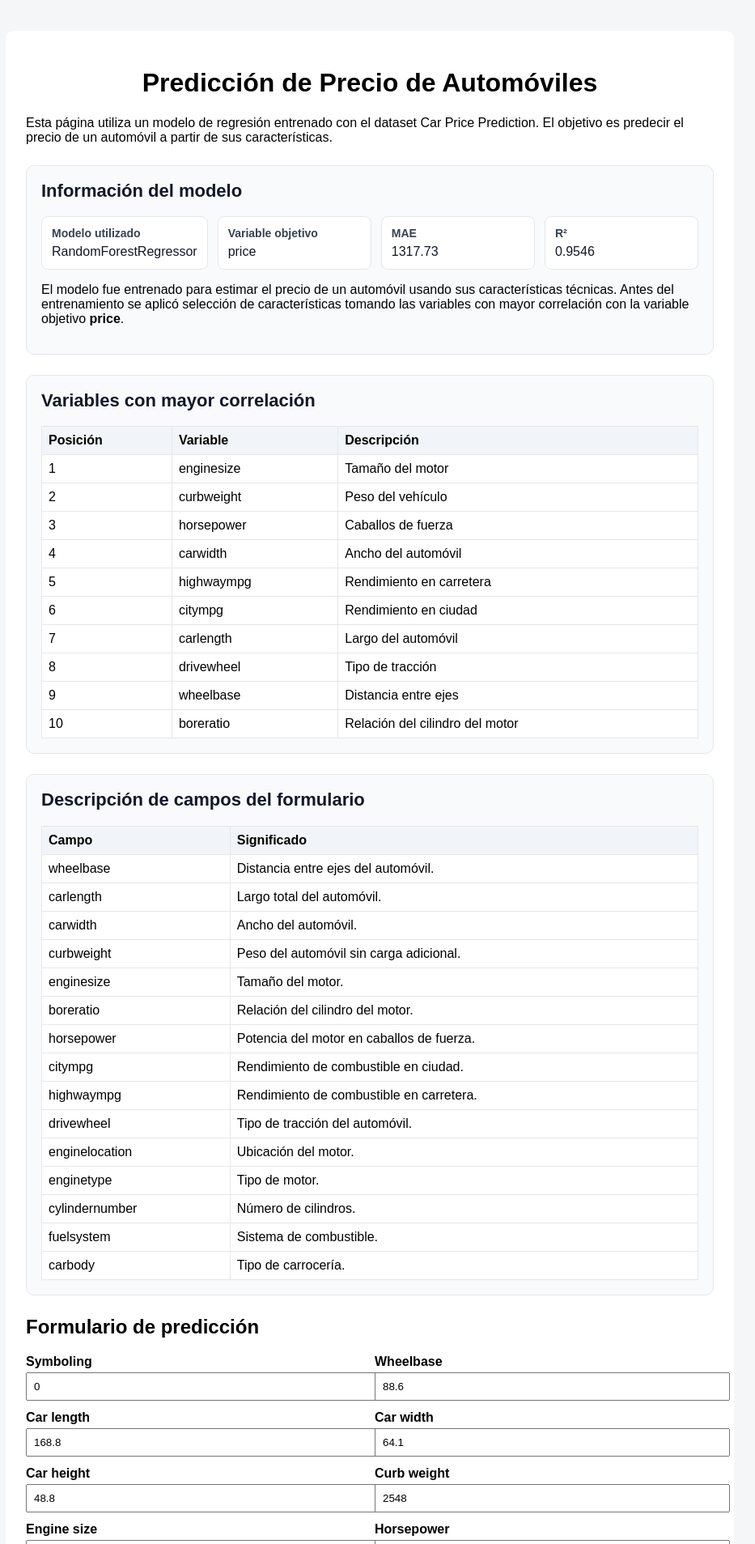
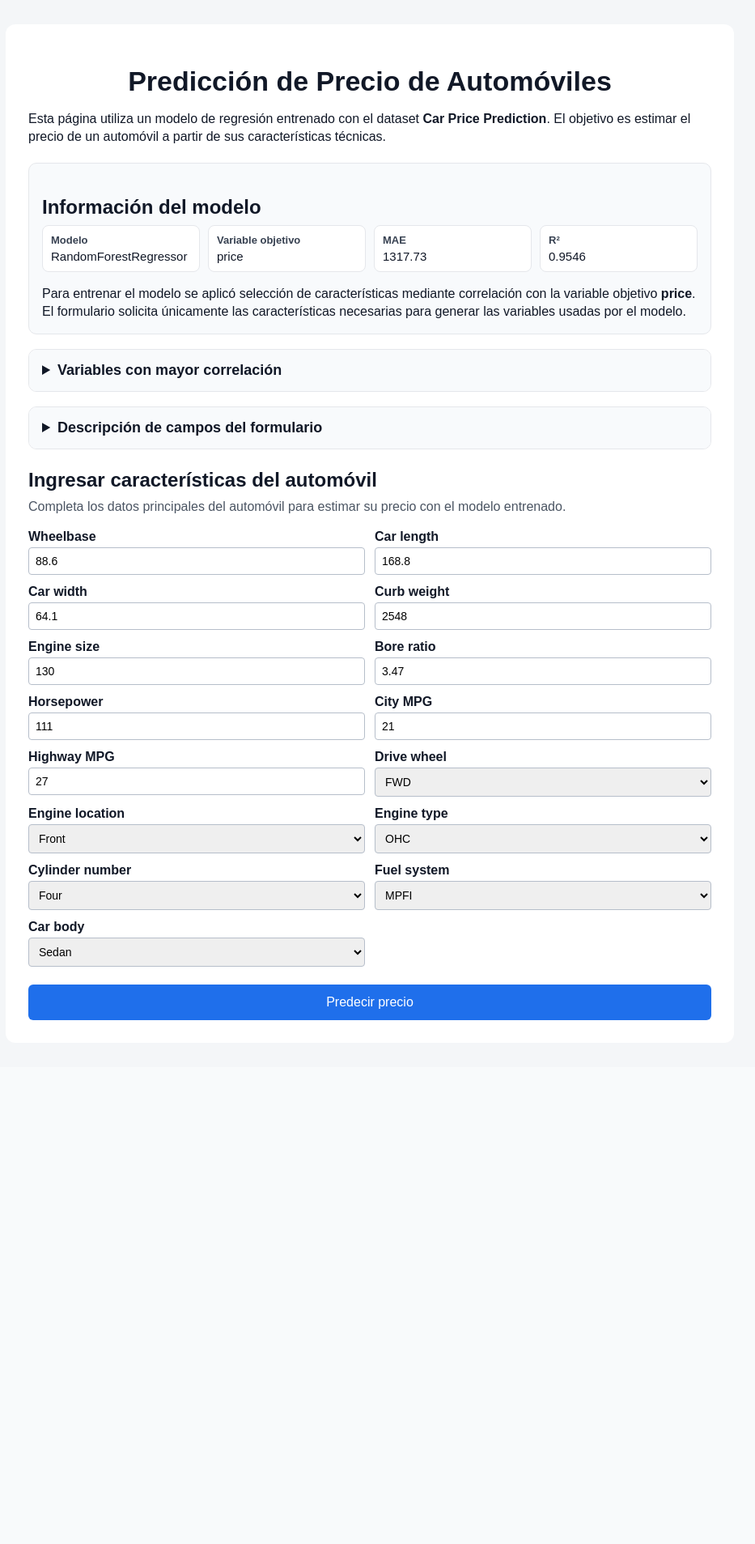
Before and after one commit to IvanRamirezFrancisco/car-price-app, a Flask app: page / in a window 1280 px wide. Shown: the top 1907 px of the page at 81% size, without its empty margins (183-1116 px from the left). After the commit the page ends 1260 px from the top, so only its background shows below. Run offline with Flask 3, Linux system fonts and the light colour scheme; parts of the project's set-up code (start-up, migrations or seed data) failed here and were passed over.

Commit message:
Car price regression

```diff
--- a/app.py
+++ b/app.py
@@ -1,26 +1,34 @@
+from pathlib import Path
+
 from flask import Flask, render_template, request
 import pandas as pd
 import joblib
 
 app = Flask(__name__)
 
+# Ruta base del proyecto
+BASE_DIR = Path(__file__).resolve().parent
+
 # Cargamos el modelo y las columnas seleccionadas
-modelo = joblib.load("modelo_car.pkl")
-features = joblib.load("features.pkl")
+modelo = joblib.load(BASE_DIR / "modelo_car.pkl")
+features = joblib.load(BASE_DIR / "features.pkl")
+
 
 @app.route("/", methods=["GET", "POST"])
 def index():
     prediccion = None
+    error = None
 
-    # Información para mostrar en la página
+    # Información breve del modelo para mostrar en la página
     info_modelo = {
         "modelo": "RandomForestRegressor",
-        "metodo": "Selección de características por correlación con la variable price",
-        "objetivo": "Predecir el precio de un automóvil",
+        "metodo": "Selección de características por correlación",
+        "objetivo": "price",
         "mae": "1317.73",
         "r2": "0.9546"
     }
 
+    # Ranking corto de variables importantes
     ranking_variables = [
         ("enginesize", "Tamaño del motor"),
         ("curbweight", "Peso del vehículo"),
@@ -34,6 +42,7 @@ def index():
         ("boreratio", "Relación del cilindro del motor")
     ]
 
+    # Descripción breve de los campos que sí se piden en el formulario
     variables_formulario = [
         ("wheelbase", "Distancia entre ejes del automóvil."),
         ("carlength", "Largo total del automóvil."),
@@ -53,44 +62,67 @@ def index():
     ]
 
     def convertir_float(valor):
+        """
+        Convierte valores numéricos aceptando punto o coma decimal.
+        Ejemplo: '88.6' o '88,6'
+        """
         return float(valor.replace(",", "."))
 
     def convertir_int(valor):
+        """
+        Convierte valores numéricos a entero.
+        """
         return int(float(valor.replace(",", ".")))
 
     if request.method == "POST":
-        datos = {
-            "wheelbase": convertir_float(request.form["wheelbase"]),
-            "carlength": convertir_float(request.form["carlength"]),
-            "carwidth": convertir_float(request.form["carwidth"]),
-            "curbweight": convertir_int(request.form["curbweight"]),
-            "enginesize": convertir_int(request.form["enginesize"]),
-            "boreratio": convertir_float(request.form["boreratio"]),
-            "horsepower": convertir_int(request.form["horsepower"]),
-            "citympg": convertir_int(request.form["citympg"]),
-            "highwaympg": convertir_int(request.form["highwaympg"]),
-            "drivewheel": request.form["drivewheel"],
-            "enginelocation": request.form["enginelocation"],
-            "enginetype": request.form["enginetype"],
-            "cylindernumber": request.form["cylindernumber"],
-            "fuelsystem": request.form["fuelsystem"],
-            "carbody": request.form["carbody"]
-        }
+        try:
+            # Datos recibidos desde el formulario
+            datos = {
+                "wheelbase": convertir_float(request.form["wheelbase"]),
+                "carlength": convertir_float(request.form["carlength"]),
+                "carwidth": convertir_float(request.form["carwidth"]),
+                "curbweight": convertir_int(request.form["curbweight"]),
+                "enginesize": convertir_int(request.form["enginesize"]),
+                "boreratio": convertir_float(request.form["boreratio"]),
+                "horsepower": convertir_int(request.form["horsepower"]),
+                "citympg": convertir_int(request.form["citympg"]),
+                "highwaympg": convertir_int(request.form["highwaympg"]),
+                "drivewheel": request.form["drivewheel"],
+                "enginelocation": request.form["enginelocation"],
+                "enginetype": request.form["enginetype"],
+                "cylindernumber": request.form["cylindernumber"],
+                "fuelsystem": request.form["fuelsystem"],
+                "carbody": request.form["carbody"]
+            }
 
-        entrada = pd.DataFrame([datos])
+            # Convertimos los datos a DataFrame
+            entrada = pd.DataFrame([datos])
 
-        entrada = pd.get_dummies(entrada, drop_first=True)
+            # Convertimos variables categóricas a variables numéricas
+            # IMPORTANTE: aquí se usa drop_first=False para que se genere la categoría seleccionada
+            entrada = pd.get_dummies(entrada, drop_first=False)
 
-        entrada = entrada.reindex(columns=features, fill_value=0)
+            # Ajustamos las columnas para que coincidan con las usadas por el modelo
+            entrada = entrada.reindex(columns=features, fill_value=0)
 
-        precio = modelo.predict(entrada)[0]
+            # Realizamos predicción
+            precio = modelo.predict(entrada)[0]
 
-        prediccion = round(precio, 2)
+            # Redondeamos resultado
+            prediccion = round(precio, 2)
+
+        except Exception as e:
+            error = f"Ocurrió un error al realizar la predicción: {e}"
 
     return render_template(
         "index.html",
         prediccion=prediccion,
+        error=error,
         info_modelo=info_modelo,
         ranking_variables=ranking_variables,
         variables_formulario=variables_formulario
     )
+
+
+if __name__ == "__main__":
+    app.run(debug=True)
--- a/templates/index.html
+++ b/templates/index.html
@@ -3,107 +3,110 @@
 <head>
     <meta charset="UTF-8">
     <title>Predicción de Precio de Autos</title>
+
     <style>
+        * {
+            box-sizing: border-box;
+        }
+
         body {
             font-family: Arial, sans-serif;
             background: #f4f6f8;
+            margin: 0;
             padding: 30px;
+            color: #111827;
         }
 
         .container {
-            max-width: 850px;
+            max-width: 900px;
             margin: auto;
             background: white;
-            padding: 25px;
-            border-radius: 10px;
+            padding: 28px;
+            border-radius: 12px;
         }
 
         h1 {
             text-align: center;
+            margin-bottom: 15px;
+            font-size: 34px;
         }
 
-        .grid {
-            display: grid;
-            grid-template-columns: repeat(2, 1fr);
-            gap: 12px;
+        h2 {
+            margin-top: 24px;
+            margin-bottom: 8px;
+            font-size: 24px;
         }
 
-        label {
-            font-weight: bold;
-        }
-
-        input, select {
-            width: 100%;
-            padding: 8px;
-            margin-top: 4px;
-        }
-
-        button {
-            margin-top: 20px;
-            width: 100%;
-            padding: 12px;
-            background: #1f6feb;
-            color: white;
-            border: none;
-            border-radius: 6px;
+        .intro {
             font-size: 16px;
-        }
-
-        .resultado {
-            margin-top: 20px;
-            padding: 15px;
-            background: #e8f5e9;
-            border-radius: 8px;
-            text-align: center;
-            font-size: 20px;
+            line-height: 1.4;
+            margin-bottom: 20px;
         }
 
         .info-section {
-    margin-top: 25px;
-    margin-bottom: 25px;
-    padding: 18px;
+            margin-top: 18px;
+            margin-bottom: 18px;
+            padding: 16px;
             background: #f8fafc;
             border-radius: 10px;
             border: 1px solid #e5e7eb;
         }
 
-.info-section h2 {
-    margin-top: 0;
-    color: #111827;
-    font-size: 22px;
+        .info-section p {
+            line-height: 1.4;
+            margin-bottom: 0;
         }
 
         .cards {
             display: grid;
             grid-template-columns: repeat(4, 1fr);
-    gap: 12px;
-    margin-bottom: 15px;
+            gap: 10px;
+            margin-bottom: 12px;
         }
 
         .card {
             background: white;
             border: 1px solid #e5e7eb;
             border-radius: 8px;
-    padding: 12px;
+            padding: 10px;
         }
 
         .card strong {
             display: block;
             color: #374151;
-    font-size: 14px;
+            font-size: 13px;
+            margin-bottom: 4px;
         }
 
         .card span {
             display: block;
-    margin-top: 6px;
-    font-size: 16px;
+            font-size: 15px;
             color: #111827;
+        }
+
+        details.info-section {
+            padding: 0;
+            overflow: hidden;
+        }
+
+        details summary {
+            cursor: pointer;
+            padding: 15px 16px;
+            font-size: 18px;
+            font-weight: bold;
+            background: #f8fafc;
+        }
+
+        details .details-content {
+            padding: 0 16px 16px 16px;
         }
 
         table {
             width: 100%;
             border-collapse: collapse;
             background: white;
+            margin-top: 10px;
+            font-size: 14px;
         }
 
         th, td {
@@ -116,7 +119,81 @@ th {
             background: #f1f5f9;
         }
 
+        .form-help {
+            margin-top: 0;
+            margin-bottom: 16px;
+            color: #4b5563;
+            line-height: 1.4;
+        }
+
+        .grid {
+            display: grid;
+            grid-template-columns: repeat(2, 1fr);
+            gap: 12px;
+        }
+
+        label {
+            font-weight: bold;
+            display: block;
+            margin-bottom: 4px;
+        }
+
+        input, select {
+            width: 100%;
+            padding: 8px;
+            border: 1px solid #b6beca;
+            border-radius: 4px;
+            font-size: 14px;
+        }
+
+        button {
+            margin-top: 22px;
+            width: 100%;
+            padding: 13px;
+            background: #1f6feb;
+            color: white;
+            border: none;
+            border-radius: 6px;
+            font-size: 16px;
+            cursor: pointer;
+        }
+
+        button:hover {
+            background: #1b5fc9;
+        }
+
+        .resultado {
+            margin-top: 20px;
+            padding: 16px;
+            background: #e8f5e9;
+            border-radius: 8px;
+            text-align: center;
+            font-size: 22px;
+        }
+
+        .error {
+            margin-top: 20px;
+            padding: 16px;
+            background: #fee2e2;
+            border-radius: 8px;
+            color: #991b1b;
+            text-align: center;
+            font-size: 16px;
+        }
+
         @media (max-width: 800px) {
+            body {
+                padding: 15px;
+            }
+
+            .container {
+                padding: 20px;
+            }
+
+            h1 {
+                font-size: 28px;
+            }
+
             .cards {
                 grid-template-columns: repeat(2, 1fr);
             }
@@ -127,14 +204,16 @@ th {
         }
     </style>
 </head>
+
 <body>
 
 <div class="container">
     <h1>Predicción de Precio de Automóviles</h1>
 
-    <p>
-        Esta página utiliza un modelo de regresión entrenado con el dataset Car Price Prediction.
-        El objetivo es predecir el precio de un automóvil a partir de sus características.
+    <p class="intro">
+        Esta página utiliza un modelo de regresión entrenado con el dataset
+        <strong>Car Price Prediction</strong>. El objetivo es estimar el precio de un automóvil
+        a partir de sus características técnicas.
     </p>
 
     <section class="info-section">
@@ -142,13 +221,13 @@ th {
 
         <div class="cards">
             <div class="card">
-            <strong>Modelo utilizado</strong>
+                <strong>Modelo</strong>
                 <span>{{ info_modelo.modelo }}</span>
             </div>
 
             <div class="card">
                 <strong>Variable objetivo</strong>
-            <span>price</span>
+                <span>{{ info_modelo.objetivo }}</span>
             </div>
 
             <div class="card">
@@ -163,15 +242,16 @@ th {
         </div>
 
         <p>
-        El modelo fue entrenado para estimar el precio de un automóvil usando sus características técnicas.
-        Antes del entrenamiento se aplicó selección de características tomando las variables con mayor correlación
-        con la variable objetivo <strong>price</strong>.
+            Para entrenar el modelo se aplicó selección de características mediante correlación
+            con la variable objetivo <strong>price</strong>. El formulario solicita únicamente
+            las características necesarias para generar las variables usadas por el modelo.
         </p>
     </section>
 
-<section class="info-section">
-    <h2>Variables con mayor correlación</h2>
+    <details class="info-section">
+        <summary>Variables con mayor correlación</summary>
 
+        <div class="details-content">
             <table>
                 <thead>
                     <tr>
@@ -180,6 +260,7 @@ th {
                         <th>Descripción</th>
                     </tr>
                 </thead>
+
                 <tbody>
                     {% for variable, descripcion in ranking_variables %}
                     <tr>
@@ -190,11 +271,13 @@ th {
                     {% endfor %}
                 </tbody>
             </table>
-</section>
+        </div>
+    </details>
 
-<section class="info-section">
-    <h2>Descripción de campos del formulario</h2>
+    <details class="info-section">
+        <summary>Descripción de campos del formulario</summary>
 
+        <div class="details-content">
             <table>
                 <thead>
                     <tr>
@@ -202,6 +285,7 @@ th {
                         <th>Significado</th>
                     </tr>
                 </thead>
+
                 <tbody>
                     {% for variable, descripcion in variables_formulario %}
                     <tr>
@@ -211,17 +295,17 @@ th {
                     {% endfor %}
                 </tbody>
             </table>
-</section>
+        </div>
+    </details>
 
-<h2>Formulario de predicción</h2>
+    <h2>Ingresar características del automóvil</h2>
+
+    <p class="form-help">
+        Completa los datos principales del automóvil para estimar su precio con el modelo entrenado.
+    </p>
 
     <form method="POST">
         <div class="grid">
-            <div>
-                <label>Symboling</label>
-                <input type="number" name="symboling" value="0" required>
-            </div>
-
             <div>
                 <label>Wheelbase</label>
                 <input type="number" step="0.01" name="wheelbase" value="88.6" required>
@@ -238,11 +322,6 @@ th {
             </div>
 
             <div>
-                <label>Car height</label>
-                <input type="number" step="0.01" name="carheight" value="48.8" required>
-            </div>
-
-            <div>
                 <label>Curb weight</label>
                 <input type="number" name="curbweight" value="2548" required>
             </div>
@@ -250,6 +329,11 @@ th {
             <div>
                 <label>Engine size</label>
                 <input type="number" name="enginesize" value="130" required>
+            </div>
+
+            <div>
+                <label>Bore ratio</label>
+                <input type="number" step="0.01" name="boreratio" value="3.47" required>
             </div>
 
             <div>
@@ -265,61 +349,6 @@ th {
             <div>
                 <label>Highway MPG</label>
                 <input type="number" name="highwaympg" value="27" required>
-            </div>
-
-            <div>
-                <label>Bore ratio</label>
-                <input type="number" step="0.01" name="boreratio" value="3.47" required>
-            </div>
-
-            <div>
-                <label>Stroke</label>
-                <input type="number" step="0.01" name="stroke" value="2.68" required>
-            </div>
-
-            <div>
-                <label>Compression ratio</label>
-                <input type="number" step="0.01" name="compressionratio" value="9.0" required>
-            </div>
-
-            <div>
-                <label>Peak RPM</label>
-                <input type="number" name="peakrpm" value="5000" required>
-            </div>
-
-            <div>
-                <label>Fuel type</label>
-                <select name="fueltype">
-                    <option value="gas">Gas</option>
-                    <option value="diesel">Diesel</option>
-                </select>
-            </div>
-
-            <div>
-                <label>Aspiration</label>
-                <select name="aspiration">
-                    <option value="std">Std</option>
-                    <option value="turbo">Turbo</option>
-                </select>
-            </div>
-
-            <div>
-                <label>Door number</label>
-                <select name="doornumber">
-                    <option value="two">Two</option>
-                    <option value="four">Four</option>
-                </select>
-            </div>
-
-            <div>
-                <label>Car body</label>
-                <select name="carbody">
-                    <option value="sedan">Sedan</option>
-                    <option value="hatchback">Hatchback</option>
-                    <option value="wagon">Wagon</option>
-                    <option value="hardtop">Hardtop</option>
-                    <option value="convertible">Convertible</option>
-                </select>
             </div>
 
             <div>
@@ -378,6 +407,17 @@ th {
                     <option value="spfi">SPFI</option>
                 </select>
             </div>
+
+            <div>
+                <label>Car body</label>
+                <select name="carbody">
+                    <option value="sedan">Sedan</option>
+                    <option value="hatchback">Hatchback</option>
+                    <option value="wagon">Wagon</option>
+                    <option value="hardtop">Hardtop</option>
+                    <option value="convertible">Convertible</option>
+                </select>
+            </div>
         </div>
 
         <button type="submit">Predecir precio</button>
@@ -388,6 +428,12 @@ th {
             Precio estimado: ${{ prediccion }}
         </div>
     {% endif %}
+
+    {% if error %}
+        <div class="error">
+            {{ error }}
+        </div>
+    {% endif %}
 </div>
 
 </body>
```
Lines whose indentation alone changed are shown as unchanged.
